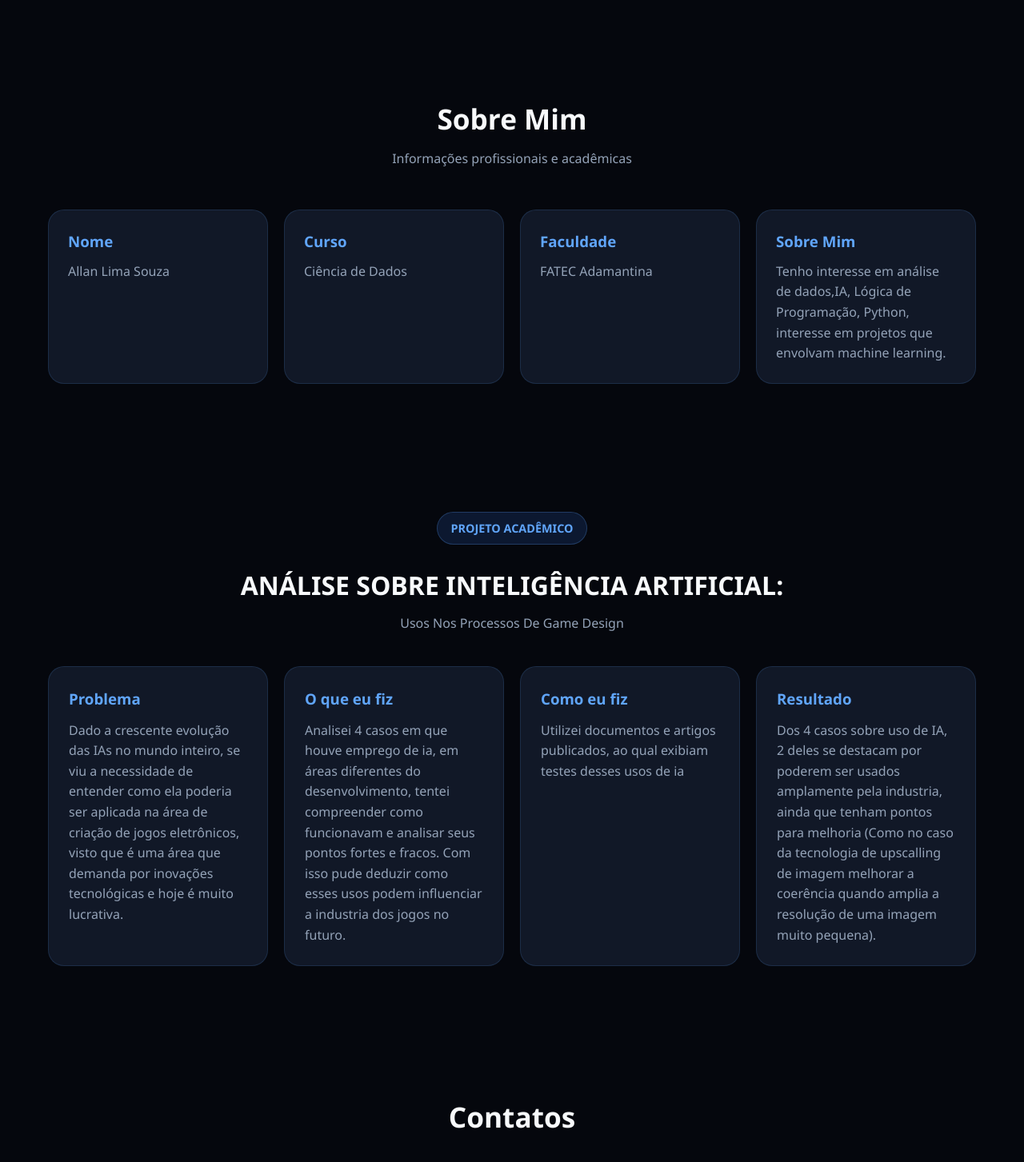
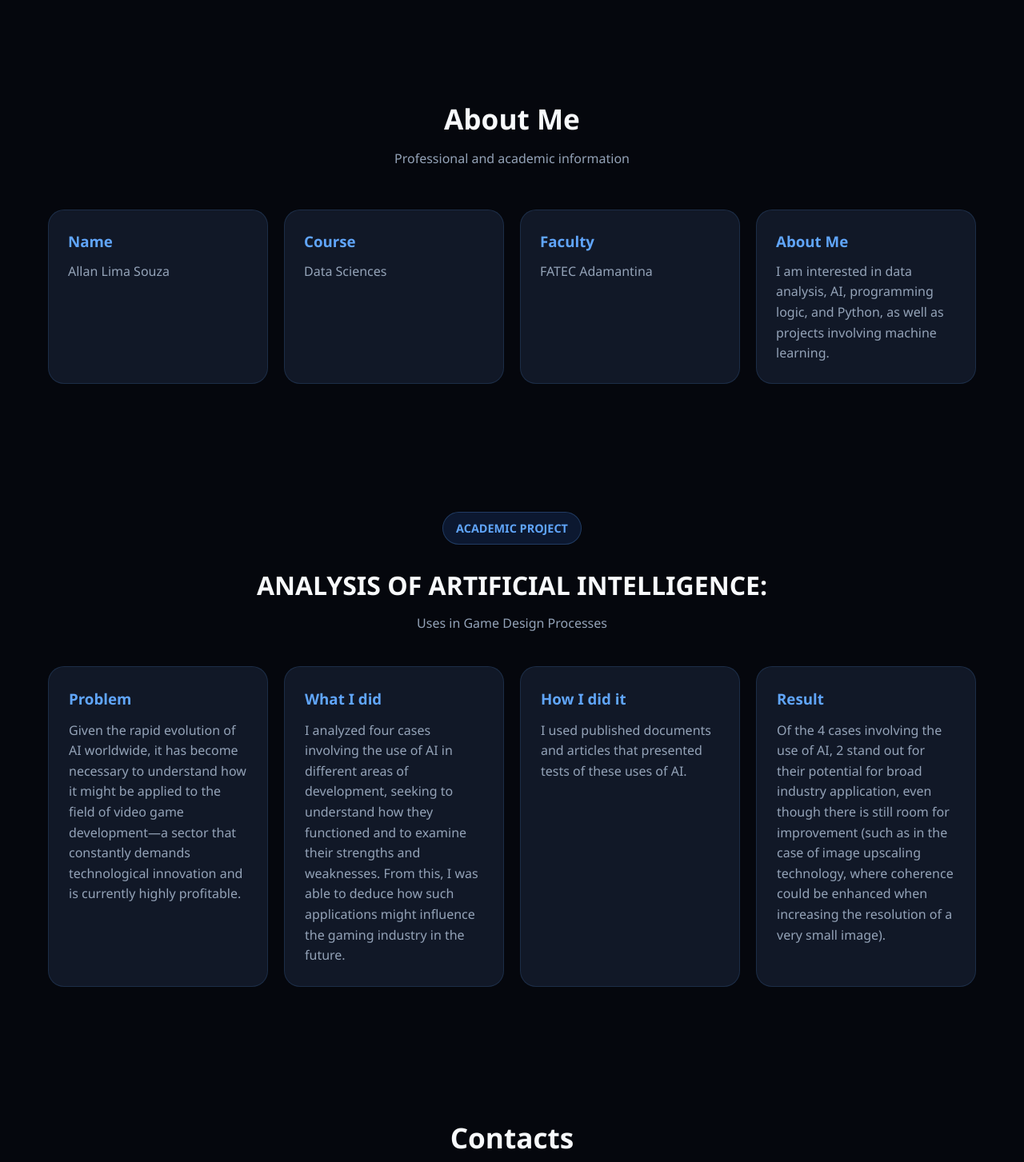
Before and after one commit to allan-souza-hub/allan-souza-hub.github.io, a plain HTML site: page index.html in a window 1280 px wide. Shown: the part 760-2213 px from the top of the page at 80% size. Drawn offline with Linux system fonts and the light colour scheme.

Commit message:
commit english translate

```diff
--- a/index.html
+++ b/index.html
@@ -395,16 +395,15 @@ footer{
     <div class="hero-content">
 
         <div class="badge">
-            PORTFÓLIO DE CIÊNCIA DE DADOS
+            DATA SCIENCE PORTFOLIO
         </div>
 
         <h1>Allan Lima Souza</h1>
 
-        <h2>Estudante de Ciência de Dados</h2>
+        <h2>Data Science Student</h2>
 
         <p>
-            Gosto de estudar sobre programação, desenvolvimento de sistemas e algorítmos de IA
-        </p>
+            I enjoy studying programming, systems development, and AI algorithms.</p>
 
     </div>
 
@@ -413,32 +412,32 @@ footer{
 <section class="container">
 
     <div class="section-title">
-        <h2>Sobre Mim</h2>
-        <p>Informações profissionais e acadêmicas</p>
+        <h2>About Me</h2>
+        <p>Professional and academic information</p>
     </div>
 
     <div class="about">
 
         <div class="card">
-            <h3>Nome</h3>
+            <h3>Name</h3>
             <p>Allan Lima Souza</p>
         </div>
 
         <div class="card">
-            <h3>Curso</h3>
-            <p>Ciência de Dados</p>
+            <h3>Course</h3>
+            <p>Data Sciences</p>
         </div>
 
         <div class="card">
-            <h3>Faculdade</h3>
+            <h3>Faculty</h3>
             <p>FATEC Adamantina</p>
         </div>
 
         <div class="card">
-            <h3>Sobre Mim</h3>
+            <h3>About Me</h3>
             <p>
-                Tenho interesse em análise de dados,IA, Lógica de Programação, Python,
-                interesse em projetos que envolvam machine learning.
+                I am interested in data analysis, AI, programming logic, and Python,
+                as well as projects involving machine learning.
             </p>
         </div>
 
@@ -451,16 +450,16 @@ footer{
     <div class="project-header">
 
         <div class="badge">
-            PROJETO ACADÊMICO
+            ACADEMIC PROJECT
         </div>
 
         <h2 class="project-name">
-            ANÁLISE SOBRE INTELIGÊNCIA ARTIFICIAL:
+            ANALYSIS OF ARTIFICIAL INTELLIGENCE:
 
         </h2>
 
         <p class="project-description">
-             Usos Nos Processos De Game Design
+             Uses in Game Design Processes
         </p>
 
     </div>
@@ -469,80 +468,61 @@ footer{
 
         <div class="project-card">
 
-            <h3>Problema</h3>
+            <h3>Problem</h3>
 
             <p>
-                Dado a crescente evolução das IAs no mundo inteiro, se viu a necessidade de entender como ela poderia ser
-                aplicada na área de criação de jogos eletrônicos, visto que é uma área que demanda por inovações tecnológicas e
-                hoje é muito lucrativa.
+                Given the rapid evolution of AI worldwide, it has become
+                necessary to understand how it might be applied to the field of
+                video game development—a sector that constantly demands technological
+                innovation and is currently highly profitable.
             </p>
 
         </div>
 
         <div class="project-card">
 
-            <h3>O que eu fiz</h3>
+            <h3>What I did</h3>
 
             <p>
-                Analisei 4 casos em que houve emprego de ia, em áreas diferentes do desenvolvimento, tentei compreender como
-                funcionavam e analisar seus pontos fortes e fracos. Com isso pude deduzir como esses usos podem influenciar a industria dos jogos no futuro.
+                I analyzed four cases involving the use of AI in different areas of development,
+                seeking to understand how they functioned and to examine their strengths and weaknesses.
+                From this, I was able to deduce how such applications might influence the
+                gaming industry in the future.</p>
+
+        </div>
+
+        <div class="project-card">
+
+            <h3>How I did it</h3>
+
+            <p>
+                I used published documents and articles that presented tests of these uses of AI.
             </p>
 
         </div>
 
         <div class="project-card">
 
-            <h3>Como eu fiz</h3>
+            <h3>Result</h3>
 
             <p>
-                Utilizei documentos e artigos publicados, ao qual exibiam testes desses usos de ia
-            </p>
-
-        </div>
-
-        <div class="project-card">
-
-            <h3>Resultado</h3>
-
-            <p>
-                Dos 4 casos sobre uso de IA, 2 deles se destacam por poderem ser usados amplamente pela industria, ainda que tenham pontos para melhoria
-                (Como no caso da tecnologia de upscalling de imagem melhorar a coerência quando amplia a resolução de uma imagem muito pequena).
-            </p>
+                Of the 4 cases involving the use of AI, 2 stand out for their potential for broad industry application,
+                even though there is still room for improvement (such as in the case of image upscaling
+                technology, where coherence could be enhanced when increasing
+                the resolution of a very small image).</p>
 
         </div>
 
     </div>
 
-    <!-- <div class="metrics">
 
-        <div class="metric">
-            <div class="metric-number">5.000+</div>
-            <div class="metric-text">Registros analisados</div>
-        </div>
-
-        <div class="metric">
-            <div class="metric-number">89%</div>
-            <div class="metric-text">Redução de trabalho manual</div>
-        </div>
-
-        <div class="metric">
-            <div class="metric-number">20 min</div>
-            <div class="metric-text">Tempo para gerar relatório</div>
-        </div>
-
-        <div class="metric">
-            <div class="metric-number">1</div>
-            <div class="metric-text">Dashboard centralizado</div>
-        </div>
-
-    </div> -->
 
 </section>
 
 <section class="container contact">
 
     <div class="section-title">
-        <h2>Contatos</h2>
+        <h2>Contacts</h2>
 
     </div>
 
@@ -565,7 +545,7 @@ footer{
 
 <footer>
 
-    © 2026 • Portfólio Acadêmico de Ciência de Dados
+    © 2026 • Academic Data Science Portfolio
 
 </footer>
 
```
